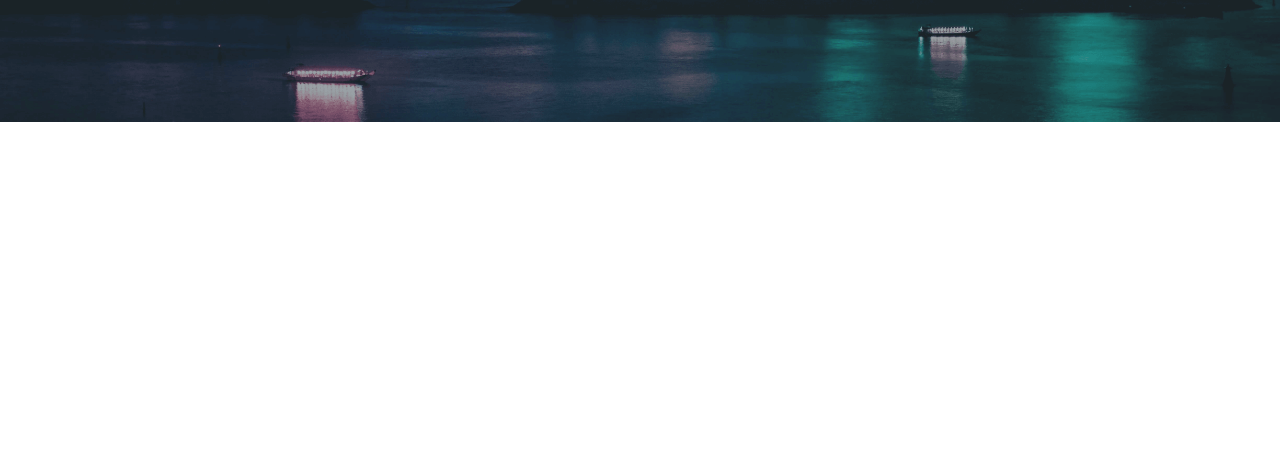
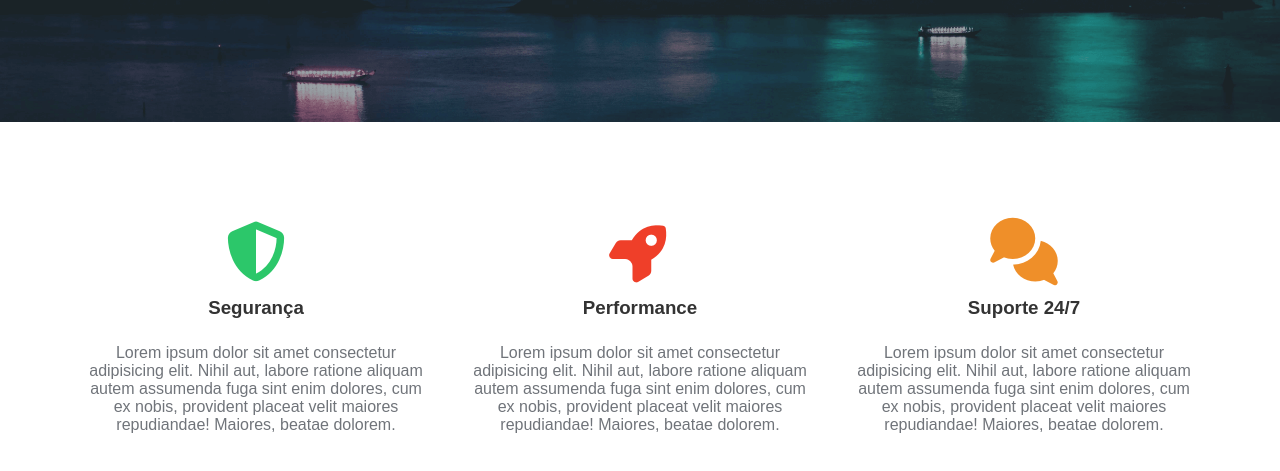
Before and after one commit to eric-mmelo/hdc-host, a plain HTML site: page index.html in a window 1280 px wide. Shown: the part 377-848 px from the top of the page. Before the commit the page ends 800 px from the top, so only its background shows below. Drawn offline with Linux system fonts and the light colour scheme.

Commit message:
Seção de Benefícios adicionada

```diff
--- a/css/styles.css
+++ b/css/styles.css
@@ -89,3 +89,46 @@
 .main-banner p {
     font-size: 32px;
 }
+
+/* Services */
+.services-container {
+    padding: 5rem 0;
+}
+
+.services-container ul {
+    display: flex;
+    width: 90%;
+    margin: 0 auto;
+}
+
+.services-container li {
+    flex: 1 1 200px;
+    list-style: none;
+    text-align: center;
+    padding: 20px;
+}
+
+.fas {
+    font-size: 60px;
+    margin-bottom: 15px;
+}
+
+.fa-shield-alt {
+    color: #2cc76a;
+}
+
+.fa-rocket {
+    color: #ef3f29;
+}
+
+.fa-comments {
+    color: #ef8f29;
+}
+
+.services-container h3 {
+    margin-bottom: 25px;
+}
+
+.services-container p {
+    list-style: 24px;
+}
--- a/index.html
+++ b/index.html
@@ -43,6 +43,40 @@
           <h1>hDC Host</h1>
           <p>Os melhores serviços para projetos de todos os tamanhos!</p>
         </div>
+        <section class="services-container">
+          <ul>
+            <li>
+              <i class="fas fa-shield-alt"></i>
+              <h3>Segurança</h3>
+              <p>
+                Lorem ipsum dolor sit amet consectetur adipisicing elit. Nihil
+                aut, labore ratione aliquam autem assumenda fuga sint enim
+                dolores, cum ex nobis, provident placeat velit maiores
+                repudiandae! Maiores, beatae dolorem.
+              </p>
+            </li>
+            <li>
+              <i class="fas fa-rocket"></i>
+              <h3>Performance</h3>
+              <p>
+                Lorem ipsum dolor sit amet consectetur adipisicing elit. Nihil
+                aut, labore ratione aliquam autem assumenda fuga sint enim
+                dolores, cum ex nobis, provident placeat velit maiores
+                repudiandae! Maiores, beatae dolorem.
+              </p>
+            </li>
+            <li>
+              <i class="fas fa-comments"></i>
+              <h3>Suporte 24/7</h3>
+              <p>
+                Lorem ipsum dolor sit amet consectetur adipisicing elit. Nihil
+                aut, labore ratione aliquam autem assumenda fuga sint enim
+                dolores, cum ex nobis, provident placeat velit maiores
+                repudiandae! Maiores, beatae dolorem.
+              </p>
+            </li>
+          </ul>
+        </section>
       </main>
     </div>
   </body>
```
